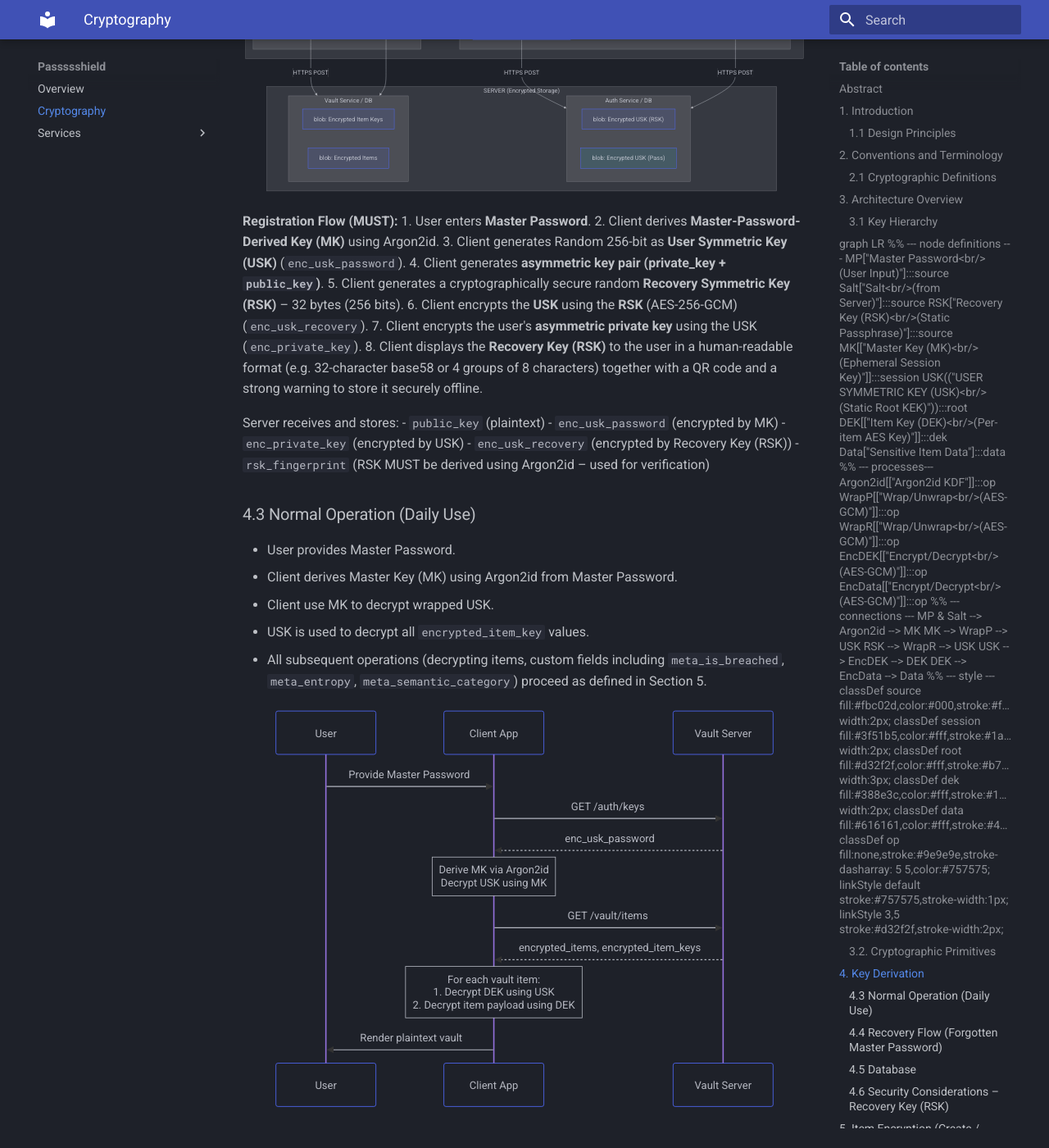
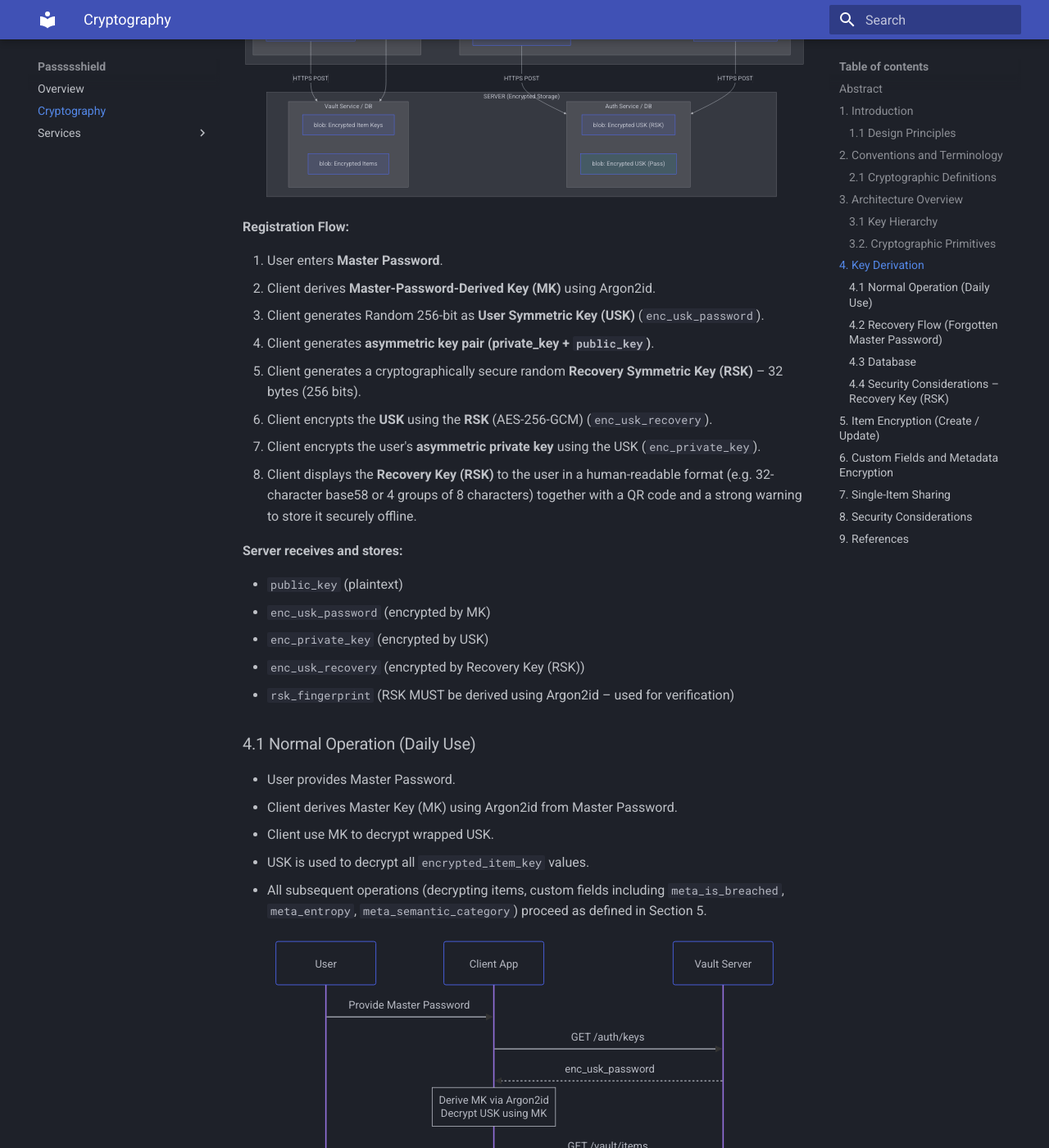
Before and after one commit to Pass-Shield/docs, an MkDocs documentation site: the page built from docs/crypto.md, in a window 1280 px wide and 1400 px high, scrolled down 2788 px. Shown: the whole window at 82% size. Built offline with MkDocs 1.6.1 and Material for MkDocs 9.7.7, drawn with Linux system fonts in a browser that asks for light colours; some of the changed text lies outside the part shown.

Commit message:
docs: fix crypto to match current approach

````diff
--- a/docs/crypto.md
+++ b/docs/crypto.md
@@ -48,10 +48,8 @@
 ## 3. Architecture Overview
 
 ### 3.1 Key Hierarchy
-
 ```mermaid
 graph LR
-%% --- node definitions ---
    MP["Master Password<br/>(User Input)"]:::source
    Salt["Salt<br/>(from Server)"]:::source
    RSK["Recovery Key (RSK)<br/>(Static Passphrase)"]:::source
@@ -64,21 +62,18 @@
 
    Data["Sensitive Item Data"]:::data
 
-%% --- processes---
    Argon2id[["Argon2id KDF"]]:::op
    WrapP[["Wrap/Unwrap<br/>(AES-GCM)"]]:::op
    WrapR[["Wrap/Unwrap<br/>(AES-GCM)"]]:::op
    EncDEK[["Encrypt/Decrypt<br/>(AES-GCM)"]]:::op
    EncData[["Encrypt/Decrypt<br/>(AES-GCM)"]]:::op
 
-%% --- connections ---
    MP & Salt --> Argon2id --> MK
    MK --> WrapP --> USK
    RSK --> WrapR --> USK
    USK --> EncDEK --> DEK
    DEK --> EncData --> Data
 
-%% --- style ---
    classDef source fill:#fbc02d,color:#000,stroke:#f9a825,stroke-width:2px;
    classDef session fill:#3f51b5,color:#fff,stroke:#1a237e,stroke-width:2px;
    classDef root fill:#d32f2f,color:#fff,stroke:#b71c1c,stroke-width:3px;
@@ -89,6 +84,7 @@
    linkStyle default stroke:#757575,stroke-width:1px;
    linkStyle 3,5 stroke:#d32f2f,stroke-width:2px;
 ```
+
 ---
 
 ### 3.2. Cryptographic Primitives
@@ -157,7 +153,8 @@
     style S1 fill:#455a64,color:#fff,stroke:#26323
 ```
 
-**Registration Flow (MUST):**
+**Registration Flow:**
+
 1. User enters **Master Password**.
 2. Client derives **Master-Password-Derived Key (MK)** using Argon2id.
 3. Client generates Random 256-bit as **User Symmetric Key (USK)** (`enc_usk_password`).
@@ -167,14 +164,15 @@
 7. Client encrypts the user's **asymmetric private key** using the USK (`enc_private_key`).
 8. Client displays the **Recovery Key (RSK)** to the user in a human-readable format (e.g. 32-character base58 or 4 groups of 8 characters) together with a QR code and a strong warning to store it securely offline.
 
-Server receives and stores:
+**Server receives and stores:**
+
 - `public_key` (plaintext)
 - `enc_usk_password` (encrypted by MK)
 - `enc_private_key` (encrypted by USK)
 - `enc_usk_recovery` (encrypted by Recovery Key (RSK))
 - `rsk_fingerprint` (RSK MUST be derived using Argon2id – used for verification)
 
-### 4.3 Normal Operation (Daily Use)
+### 4.1 Normal Operation (Daily Use)
 
 - User provides Master Password.
 - Client derives Master Key (MK) using Argon2id from Master Password.
@@ -202,7 +200,7 @@
     C->>U: Render plaintext vault
 ```
 
-### 4.4 Recovery Flow (Forgotten Master Password)
+### 4.2 Recovery Flow (Forgotten Master Password)
 
 1. User provides the **Recovery Key (RSK)** (typed or scanned from QR).
 2. Client generates `rsk_fingerprint` and server verifies it.
@@ -237,7 +235,7 @@
     S-->>C: 200 OK
 ```
 
-### 4.5 Database
+### 4.3 Database
 
 The following fields SHOULD be present at `users` table:
 
@@ -255,7 +253,7 @@
 | **rsk_fingerprint_salt** | `String` | No | Salt used to derive `rsk_fingerprint`                                               |
 | **rsk_created_at**      | `Timestamp` | No | Audit timestamp of when the recovery key was generated.                             |
 
-### 4.6 Security Considerations – Recovery Key (RSK)
+### 4.4 Security Considerations – Recovery Key (RSK)
 
 - The Recovery Key **MUST** be generated with a cryptographically secure random number generator.
 - The Recovery Key is **NEVER** sent to the server in plaintext.
@@ -291,19 +289,7 @@
 
 ## 6. Custom Fields and Metadata Encryption
 
-All custom fields **MUST** be encrypted exactly like the password:
-
-- Field `name` (e.g. `meta_is_breached`) → stored in plaintext (for UI filtering).
-- Field `value` → encrypted with the Item Key (AEAD).
-- Supported types: Text, Hidden, Boolean.
-
-**Recommended prefix convention:**
-- `meta_is_breached`
-- `meta_entropy`
-- `meta_semantic_category`
-- `meta_last_hibp_check`
-
----
+All custom fields **MUST** be located inside **Item Payload**.
 
 ## 7. Single-Item Sharing
 
@@ -344,31 +330,17 @@
 
 ---
 
-## 8. Database Schema (Summary)
-
-See Section 10 of the companion document “SPM-ZKAI Database Schema” for full PostgreSQL schema with four schemas: `vault`, `security`, `audit`, `ai`.
-
-Key tables:
-- `vault.items` – `encrypted_item_key`, `encrypted_data`
-- `vault.item_custom_fields` – encrypted `value`
-- `security.breach_events`
-- `audit.audit_logs`
-- `ai.recommendations`
-
----
-
-## 9. Security Considerations
+## 8. Security Considerations
 
 - Server compromise yields only ciphertext.
 - Per-item keys limit blast radius.
 - AEAD prevents cut-and-paste attacks.
 - Asymmetric sharing prevents key reuse.
 - Audit log is immutable and tamper-evident.
-- All custom metadata (`is_breached`, `entropy`, etc.) is encrypted.
 
 ---
 
-## 10. References
+## 9. References
 
 - Bitwarden Security Whitepaper (2024)
 - RFC 8446 (TLS 1.3)
````
Also changed, not shown: other parts of docs/crypto.md (+1 -1 lines).
